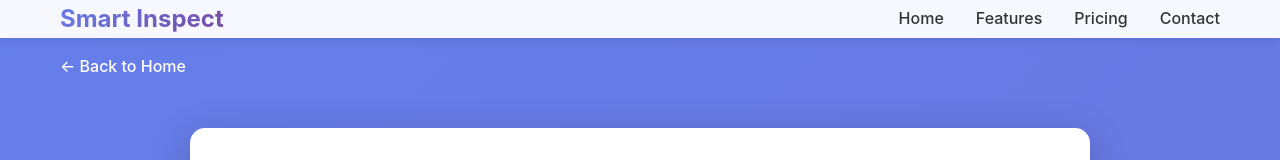
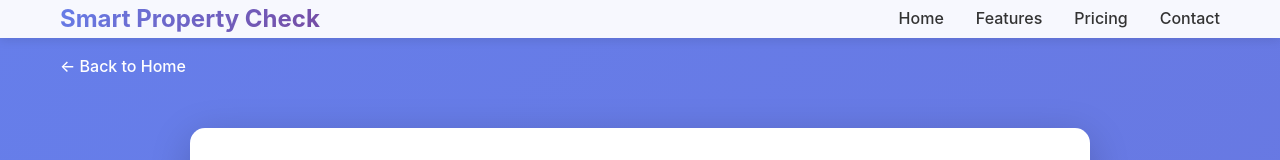
Before and after one commit to ByteThreads/smart-inspection-website, a plain HTML site: page privacy-policy.html in a window 1280 px wide. Shown: the top 160 px of the page. Drawn offline with Linux system fonts and the light colour scheme.

Commit message:
Fix branding: Change 'Smart Inspect' to 'Smart Property Check' in headers

```diff
--- a/privacy-policy.html
+++ b/privacy-policy.html
@@ -313,7 +313,7 @@
     <!-- Header -->
     <header>
         <nav class="container">
-            <div class="logo">Smart Inspect</div>
+            <div class="logo">Smart Property Check</div>
             <ul>
                 <li><a href="index.html">Home</a></li>
                 <li><a href="index.html#features">Features</a></li>
```
Also changed, not shown: terms-of-service.html (+1 -1 lines).
